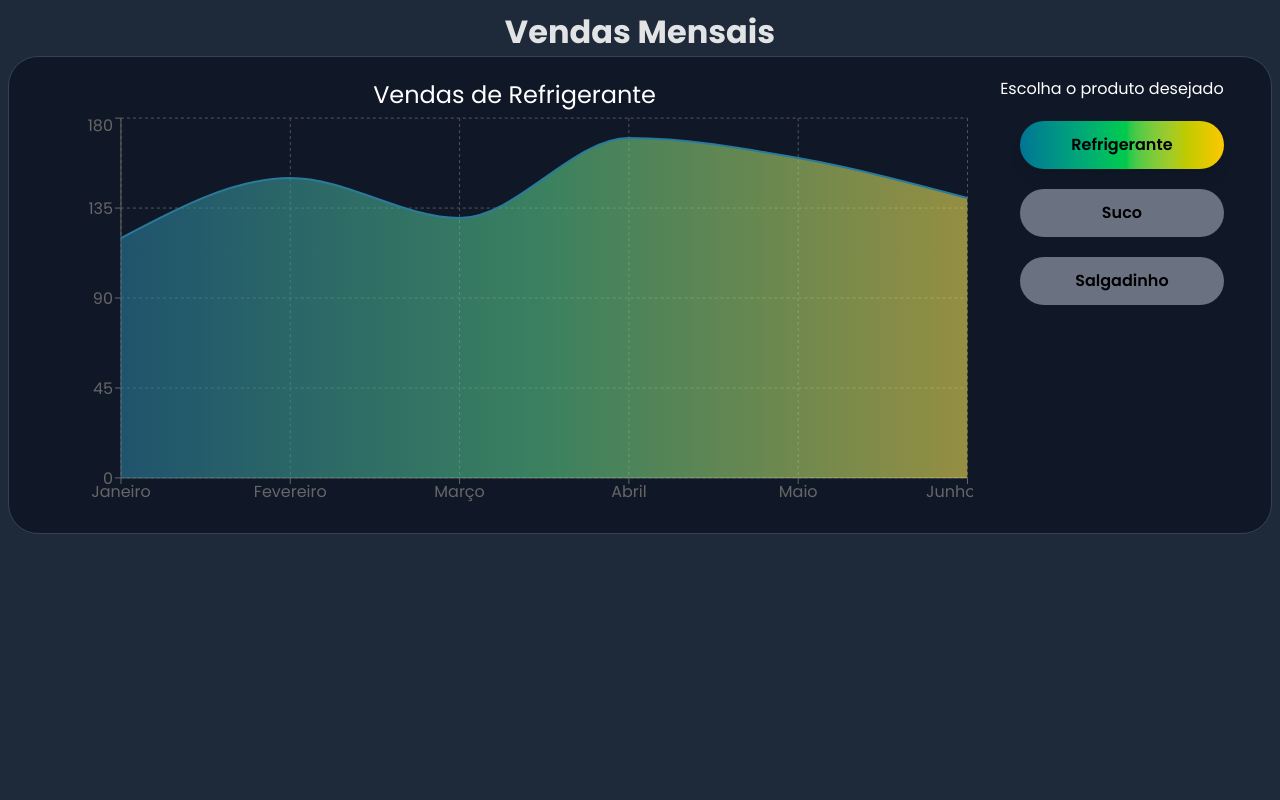
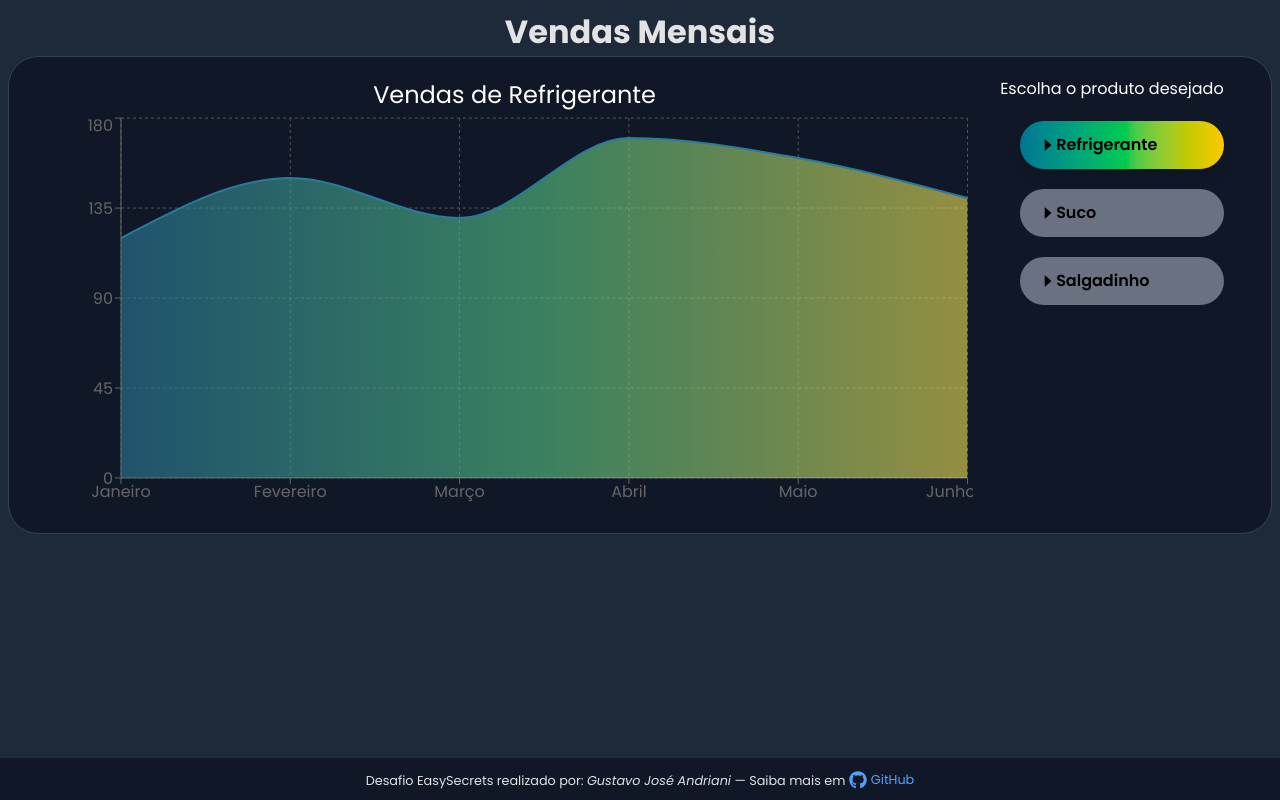
Before and after one commit to gustavoandriani/Desafio-tecnico-EasySecrets, a React (Vite) app: page / in a window 1280 px wide. Built offline with nearby package versions, Linux system fonts and the light colour scheme.

Commit message:
style: Adição de rodapé

```diff
--- a/src/App.tsx
+++ b/src/App.tsx
@@ -1,6 +1,7 @@
 import { useState } from "react";
 import { GraficoVendas } from "./components/GraficoVendas";
 import { BotaoProduto } from "./components/BotaoProduto";
+import { FaGithub } from "react-icons/fa";
 
 function App() {
   const [produto, setProduto] = useState("Refrigerante")
@@ -9,7 +10,7 @@ function App() {
     <div className="h-screen text-center p-2 bg-gray-800">
       <h1 className="text-[32px] font-bold">Vendas Mensais</h1>
       <div className="flex sm:flex-col sm:flex-col md:flex-row bg-gray-800 rounded-[30px] p-5 align-center justify-evenly bg-gray-900 text-white border border-gray-700
-hover:bg-gray-800 transition duration-200">
+        hover:bg-gray-800 transition duration-200">
         <GraficoVendas produto={produto} />
         <div className="md:w-fit sm:w-[100%] h-fit flex flex-col">
           <p>Escolha o produto desejado</p>
@@ -20,6 +21,20 @@ hover:bg-gray-800 transition duration-200">
           </div>
         </div>
       </div>
+      <div className="w-screen h-fit p-2 flex-row justify-center absolute left-0 bottom-0 bg-gray-900">
+        <small>
+          Desafio EasySecrets realizado por: <i>Gustavo José Andriani</i> — Saiba mais em{" "}
+          <a
+            className="inline-flex items-center gap-1 text-blue-400 hover:underline relative top-[4px]"
+            href="https://github.com/gustavoandriani/Desafio-tecnico---EasySecrets"
+            target="_blank"
+            rel="noopener noreferrer"
+          >
+            <FaGithub className="text-lg" />
+            GitHub
+          </a>
+        </small>
+      </div>
     </div>
   )
 }
--- a/src/components/BotaoProduto.tsx
+++ b/src/components/BotaoProduto.tsx
@@ -1,3 +1,5 @@
+import { AiOutlineCaretRight } from "react-icons/ai";
+
 type BotaoProdutoProps = {
   nome: string;
   selecionado: string;
@@ -10,9 +12,10 @@ export function BotaoProduto({ nome, selecionado, aoSelecionar }: BotaoProdutoPr
   return (
     <button
       onClick={() => aoSelecionar(nome)}
-      className={`mt-5 sm:ml-5 px-5 py-3 rounded-full font-semibold text-black transition duration-600 ease-in-out cursor-pointer
+      className={`flex mt-5 sm:ml-5 p-5 py-3 rounded-full font-semibold text-black transition duration-600 ease-in-out cursor-pointer
         ${isAtivo ? "bg-gradient-to-r from-cyan-700 via-green-500 to-yellow-400 shadow-lg" : "bg-gray-500 hover:bg-gray-600"}`}
     >
+      <AiOutlineCaretRight className="mt-1" />
       {nome}
     </button>
   );
```
